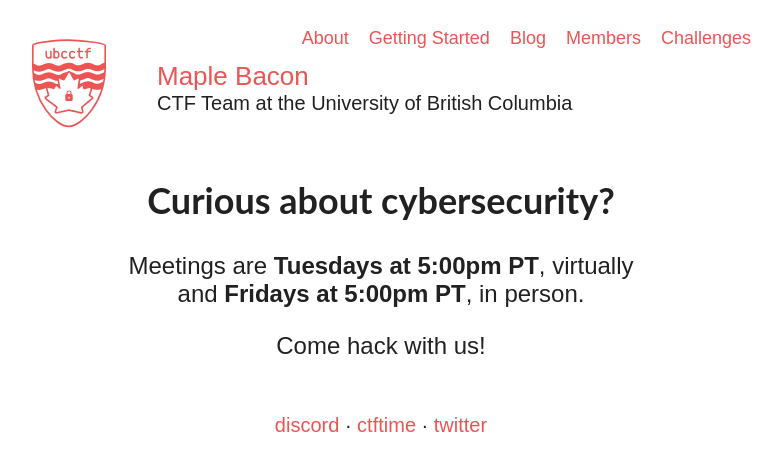
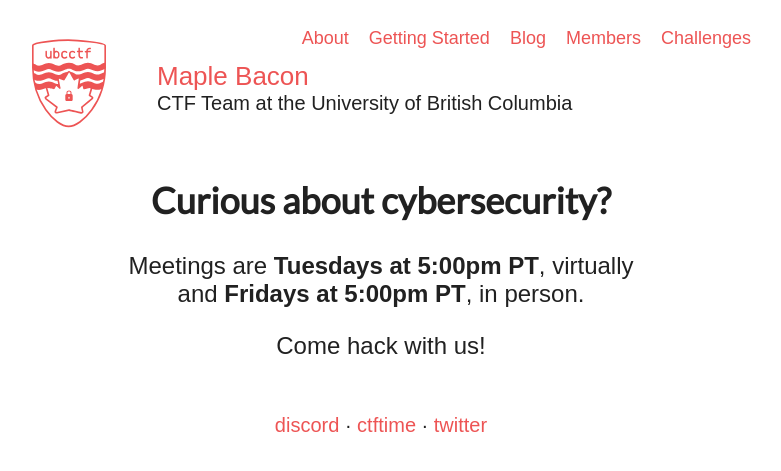
Before and after one commit to ubcctf/ubcctf.github.io, a Jekyll site: the page built from index.html, in a window 1280 px wide. Shown: the top 471 px of the page, without its empty margins (259-1040 px from the left). Built offline with Jekyll 4.4.1, drawn with Linux system fonts in a browser that asks for light colours; nearby versions of some CDN libraries; some web fonts are replaced.

Commit message:
Fix fonts not being displayed

```diff
--- a/_layouts/default.html
+++ b/_layouts/default.html
@@ -9,7 +9,7 @@
     <meta name="description" property="og:description" content="CTF Team at the University of British Columbia">
     <link rel="shortcut icon" type="image/png" href="/favicon.png">
     <link rel="me" href="https://mastodon.social/@maplebaconctf">
-    <link href="https://fonts.googleapis.com/css?family=Inconsolata:700|Overpass+Mono" rel="stylesheet">
+    <link href="https://fonts.googleapis.com/css?family=Inconsolata:700|Overpass+Mono|Lato|Cantarell" rel="stylesheet">
     <link rel="stylesheet" href="https://cdn.jsdelivr.net/npm/katex@0.15.3/dist/katex.min.css" crossorigin="anonymous">
     <script defer src="https://cdn.jsdelivr.net/npm/katex@0.16.9/dist/katex.min.js" crossorigin="anonymous"></script>
     <script defer src="https://cdn.jsdelivr.net/npm/katex@0.16.9/dist/contrib/auto-render.min.js" crossorigin="anonymous"
```
